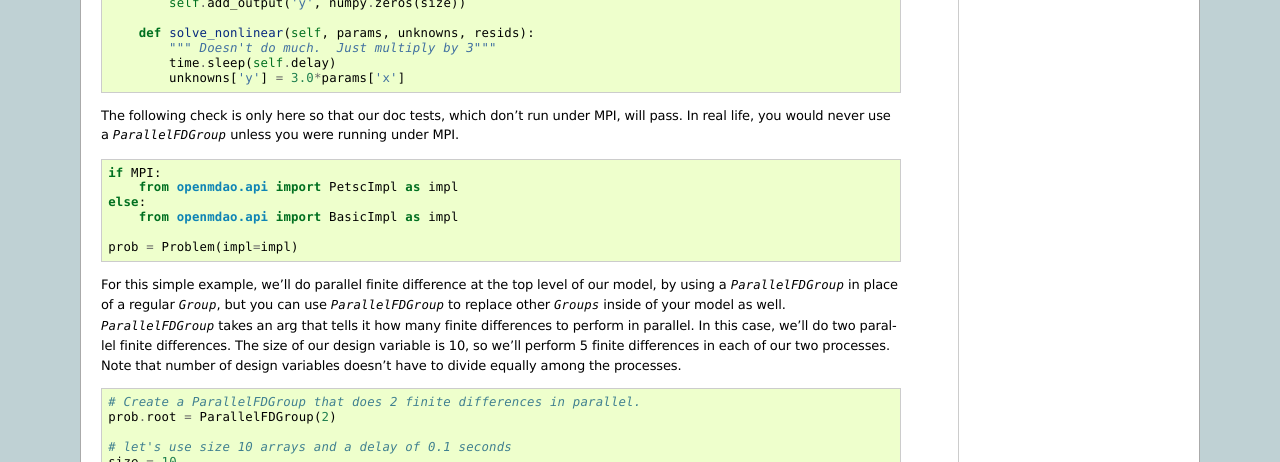
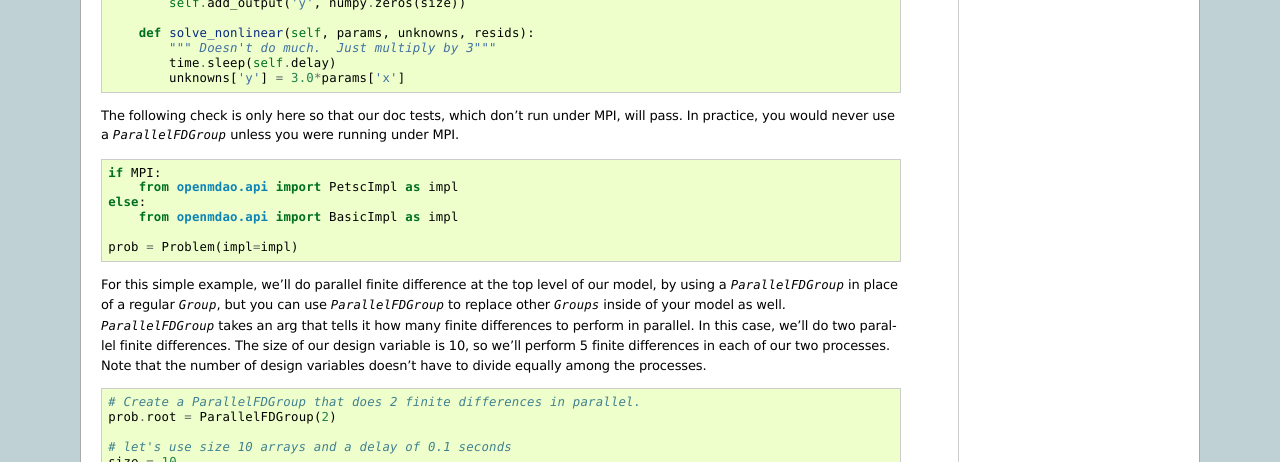
Before and after one commit to OpenMDAO/OpenMDAO1, a Sphinx documentation site: the page built from openmdao/docs/usr-guide/examples/example_fd.rst, in a window 1280 px wide and 900 px high, scrolled down 3781 px. Shown: the part 152-614 px from the top of the window. Built offline with Sphinx 7.4.7, drawn with Linux system fonts in a browser that asks for light colours.

Commit message:
fixed wording

```diff
--- a/openmdao/docs/usr-guide/examples/example_fd.rst
+++ b/openmdao/docs/usr-guide/examples/example_fd.rst
@@ -316,7 +316,7 @@ and outputs.
             unknowns['y'] = 3.0*params['x']
 
 The following check is only here so that our doc tests, which don't run
-under MPI, will pass.  In real life, you would never use a `ParallelFDGroup`
+under MPI, will pass.  In practice, you would never use a `ParallelFDGroup`
 unless you were running under MPI.
 
 .. testcode:: fd_par_example
@@ -334,7 +334,7 @@ but you can use `ParallelFDGroup` to replace other `Groups` inside of your
 model as well.  `ParallelFDGroup` takes an arg that tells it how many finite
 differences to perform in parallel.  In this case, we'll do two parallel
 finite differences.  The size of our design variable is 10, so we'll perform
-5 finite differences in each of our two processes.  Note that number of
+5 finite differences in each of our two processes.  Note that the number of
 design variables doesn't have to divide equally among the processes.
 
 .. testcode:: fd_par_example
```
